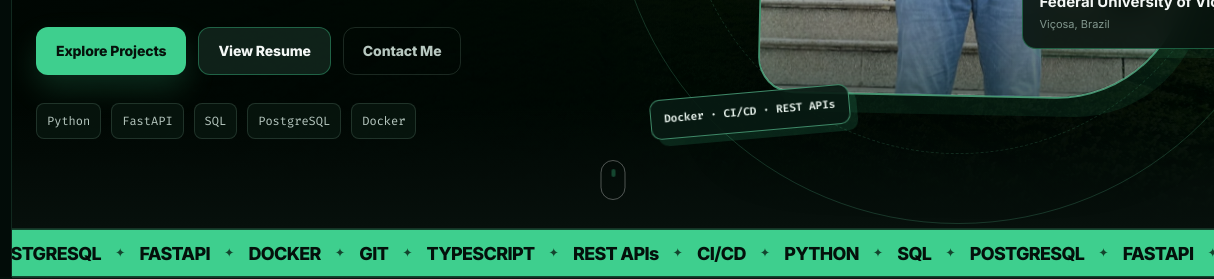
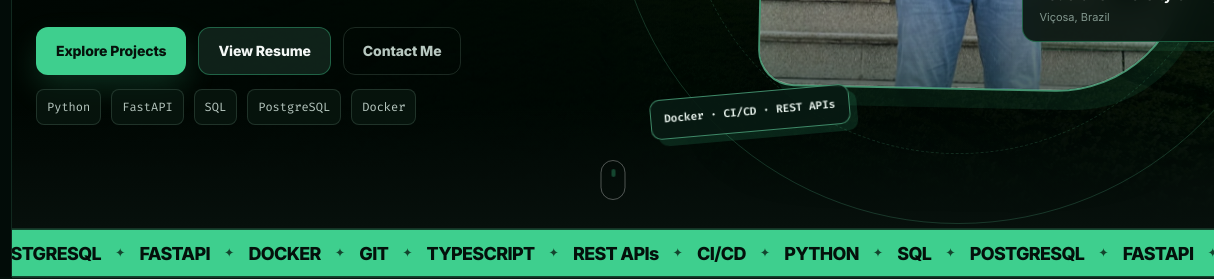
Before and after one commit to arleujr/professional-site, a website: page index.html in a window 1280 px wide. Shown: the part 523-802 px from the top of the page, 66-1280 px from the left. Drawn offline with nearby package versions, Linux system fonts and the light colour scheme.

Commit message:
fix: adjust hero tech stack spacing

```diff
--- a/assets/css/style.css
+++ b/assets/css/style.css
@@ -512,7 +512,7 @@
   display: flex;
   flex-wrap: wrap;
   gap: 10px;
-  margin: 28px 0 0;
+  margin: 14px 0 0;
   padding: 0;
   list-style: none;
 }
```
